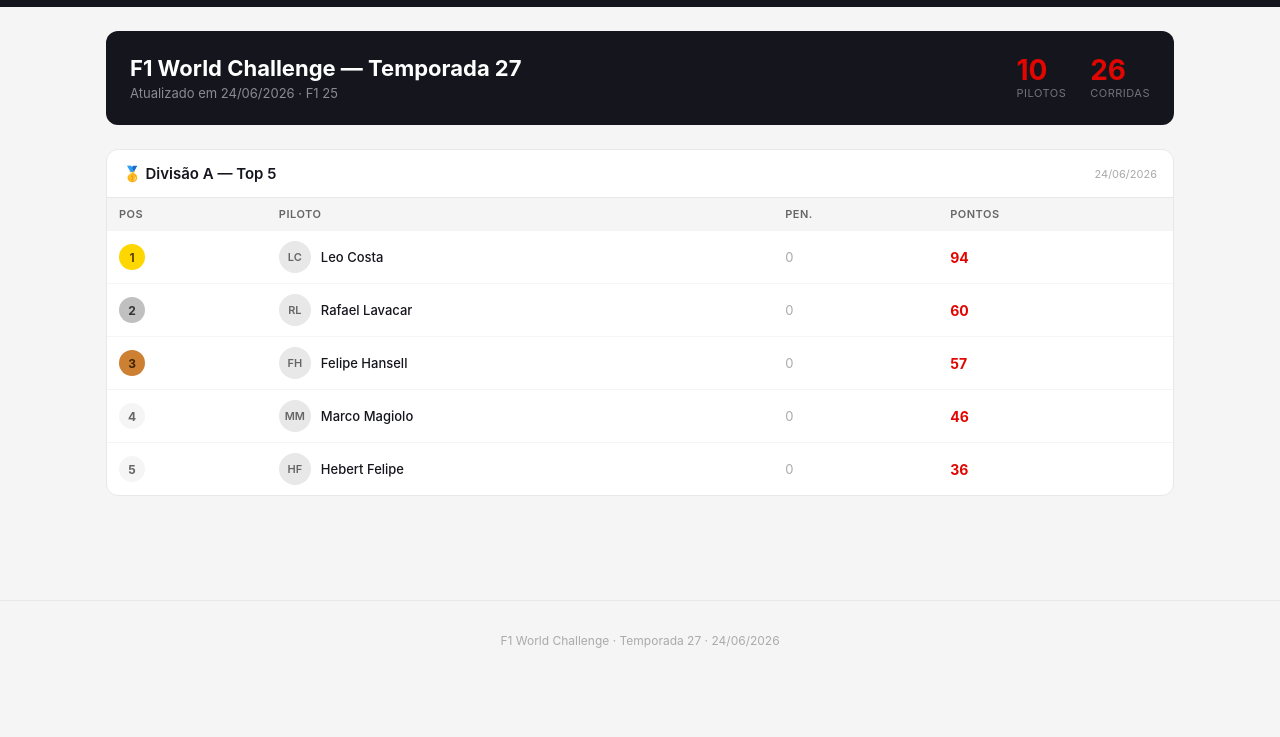
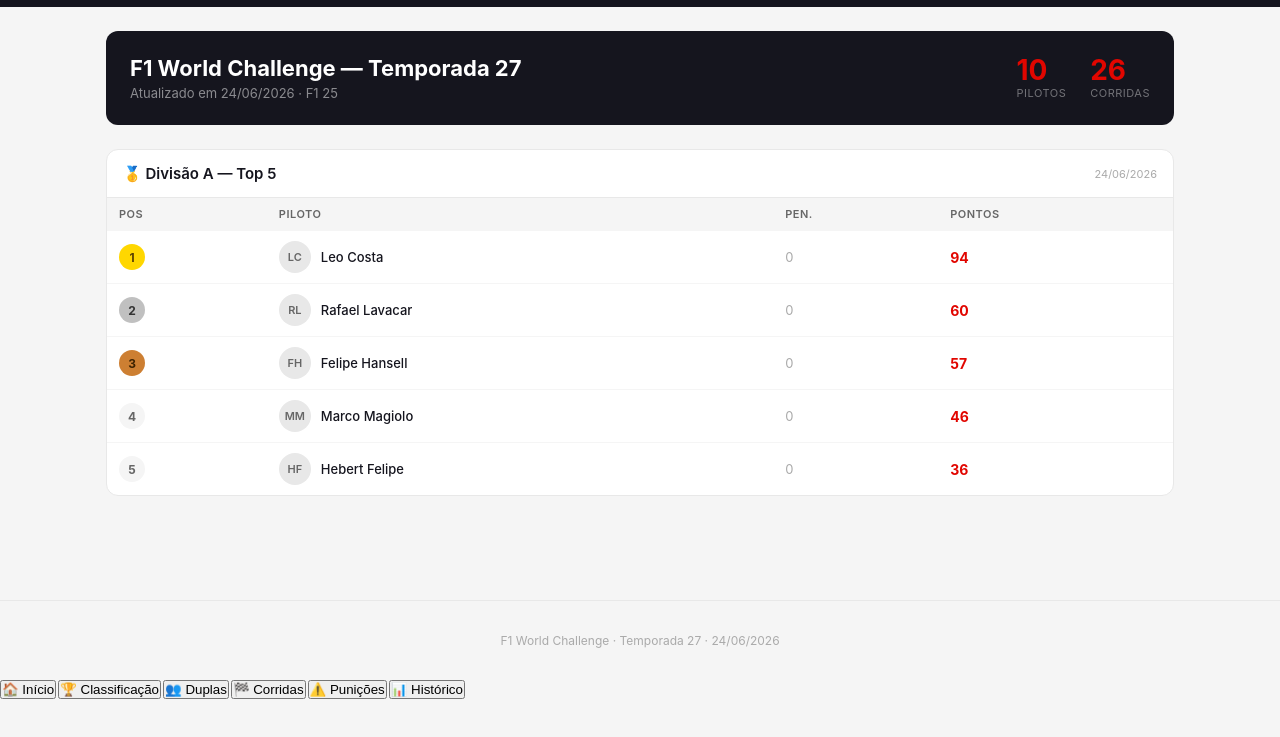
Before and after one commit to felipehansell/f1worldchallenge, a plain HTML site: page index.html in a window 1280 px wide. Shown: the part 49-786 px from the top of the page. Drawn offline with Linux system fonts and the light colour scheme.

Commit message:
Update index.html

```diff
--- a/index.html
+++ b/index.html
@@ -259,7 +259,7 @@ footer { text-align: center; padding: 2rem; font-size: 12px; color: var(--g400);
   </div>
 </main>
 
-<footer>F1 World Challenge · Temporada 27 · <span id="footer-date"></span></footer>
+<footer class="desktop-footer">F1 World Challenge · Temporada 27 · <span id="footer-date"></span></footer>  <nav class="mobile-footer">   <button class="mf-btn active" onclick="setTab('home')">     <span class="mf-icon">🏠</span>     <span class="mf-label">Início</span>   </button>   <button class="mf-btn" onclick="setTab('classificacao')">     <span class="mf-icon">🏆</span>     <span class="mf-label">Classificação</span>   </button>   <button class="mf-btn" onclick="setTab('duplas')">     <span class="mf-icon">👥</span>     <span class="mf-label">Duplas</span>   </button>   <button class="mf-btn" onclick="setTab('corridas')">     <span class="mf-icon">🏁</span>     <span class="mf-label">Corridas</span>   </button>   <button class="mf-btn" onclick="setTab('punicoes')">     <span class="mf-icon">⚠️</span>     <span class="mf-label">Punições</span>   </button>   <button class="mf-btn" onclick="setTab('historico')">     <span class="mf-icon">📊</span>     <span class="mf-label">Histórico</span>   </button> </nav>
 
 <script>
 let DATA = {}, PUN = {}, COR = {}, HIST = {};
```
